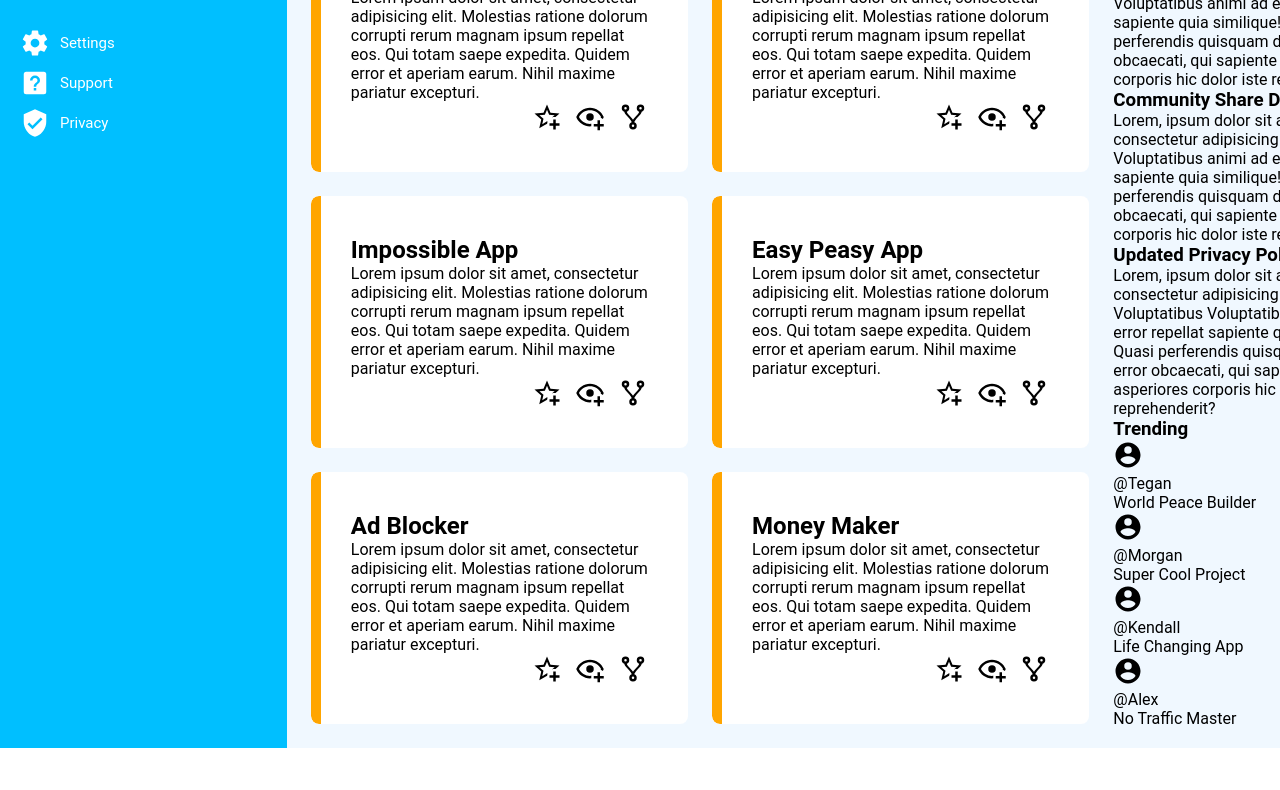
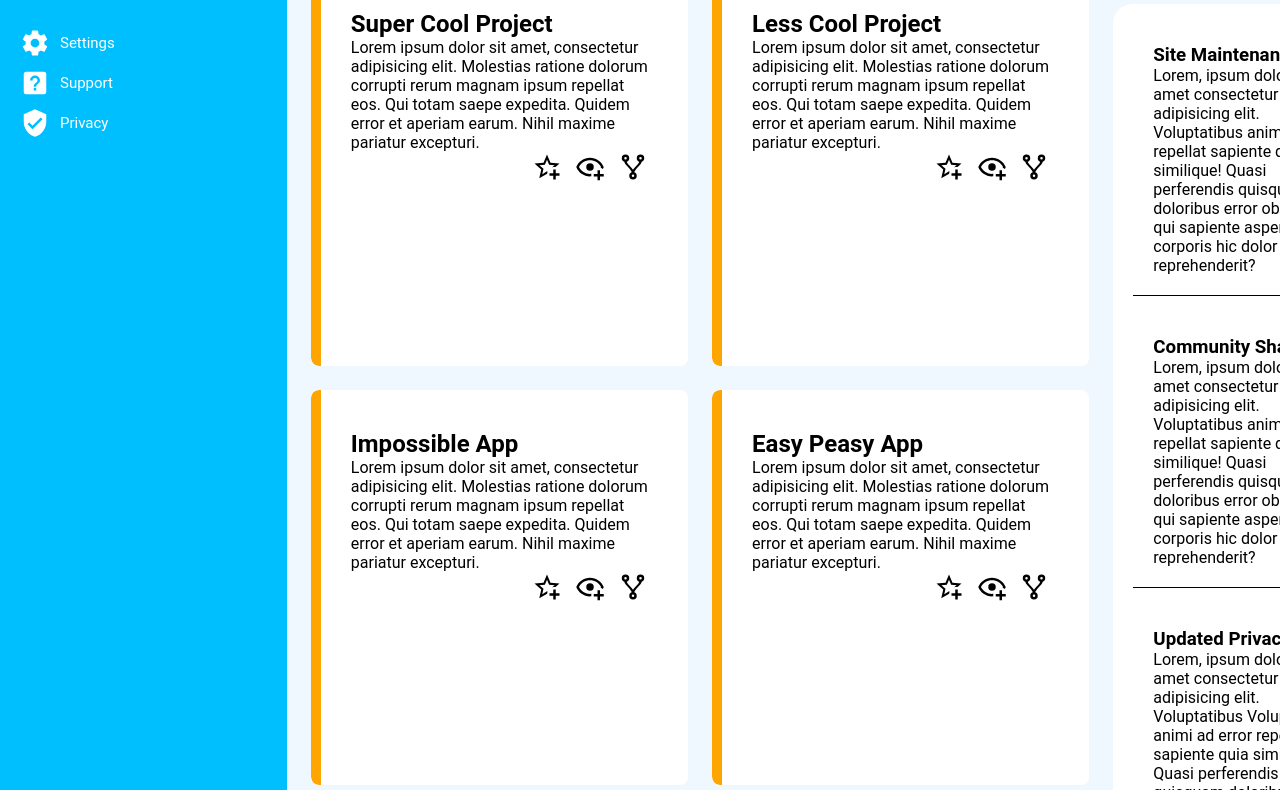
Before and after one commit to rubberart7/Admin-Dashboard, a plain HTML site: page index.html in a window 1280 px wide. Shown: the part 384-1174 px from the top of the page. Before the commit the page ends 1132 px from the top, so only its background shows below. Drawn offline with Linux system fonts and the light colour scheme.

Commit message:
setup announcements grid

```diff
--- a/style.css
+++ b/style.css
@@ -191,6 +191,8 @@ button {
     display: grid;
     grid-template-columns: 3fr 1fr;
     background-color: aliceblue;
+    padding-top: 50px;
+    overflow: hidden;
 }
 
 .projects {
@@ -200,8 +202,6 @@ button {
     gap: 1.5rem;
     padding: 1.5rem;
 }
-
-
 
 .projects > div {
     background: #fff; /* Adjust the background color as needed */
@@ -229,9 +229,27 @@ button {
     border-bottom-left-radius: 8px;
 }
 
-
-
-
 .announcements-trending {
     grid-column: 2 / 3; /* Ensure this is the correct grid area for the announcements and trending section */
+    display: grid;
+    gap: 20px;
 }
+
+.announcements-content {
+    display: grid;
+    background: #fff; /* Adjust the background color as needed */
+    border-radius: 20px;
+    padding: 20px;
+    position: relative;
+    overflow: hidden;
+    gap: 20px;
+}
+
+.announcements-content > div {
+    padding: 20px; /* Adjust as needed */
+    border-bottom: 1px solid black; /* Light gray border for separation */
+}
+
+.announcements-content > div:last-child {
+    border-bottom: none; /* Remove border for the last div */
+}
```
